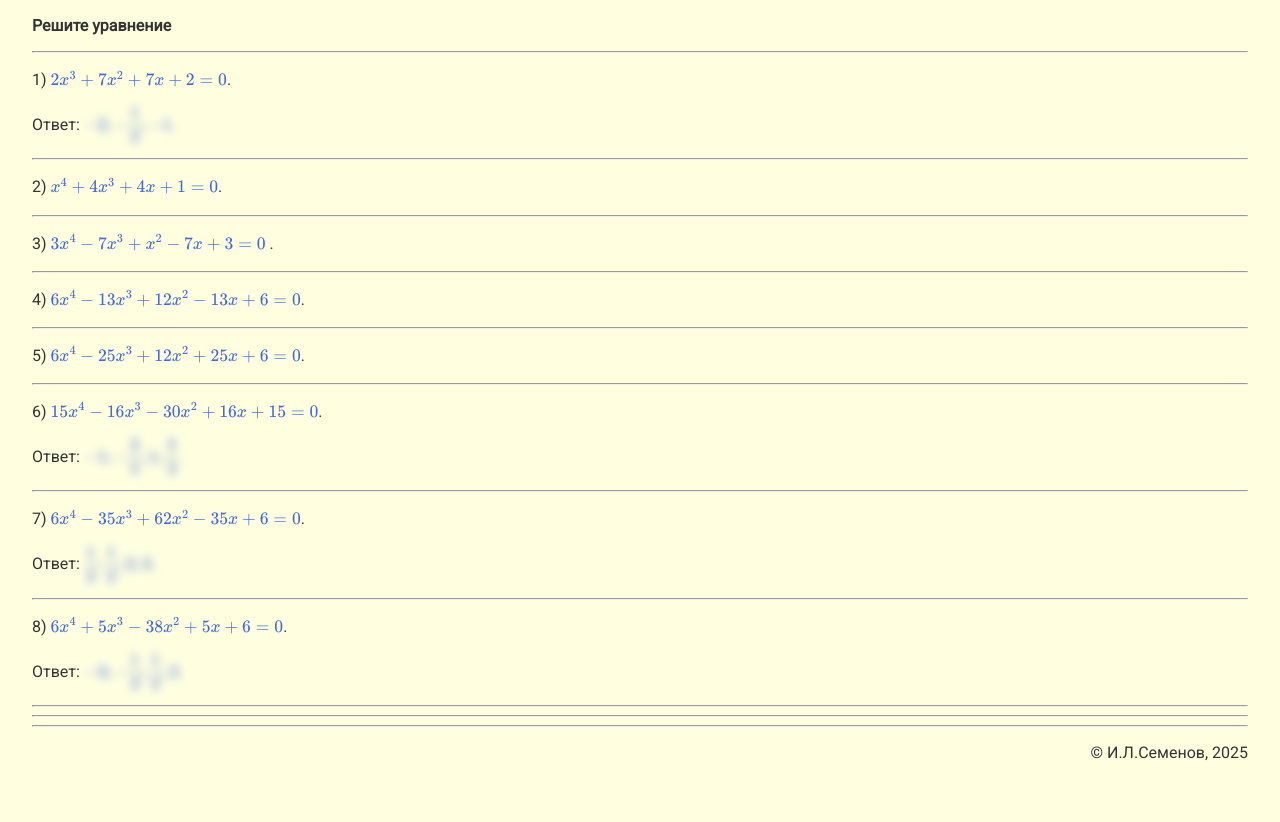
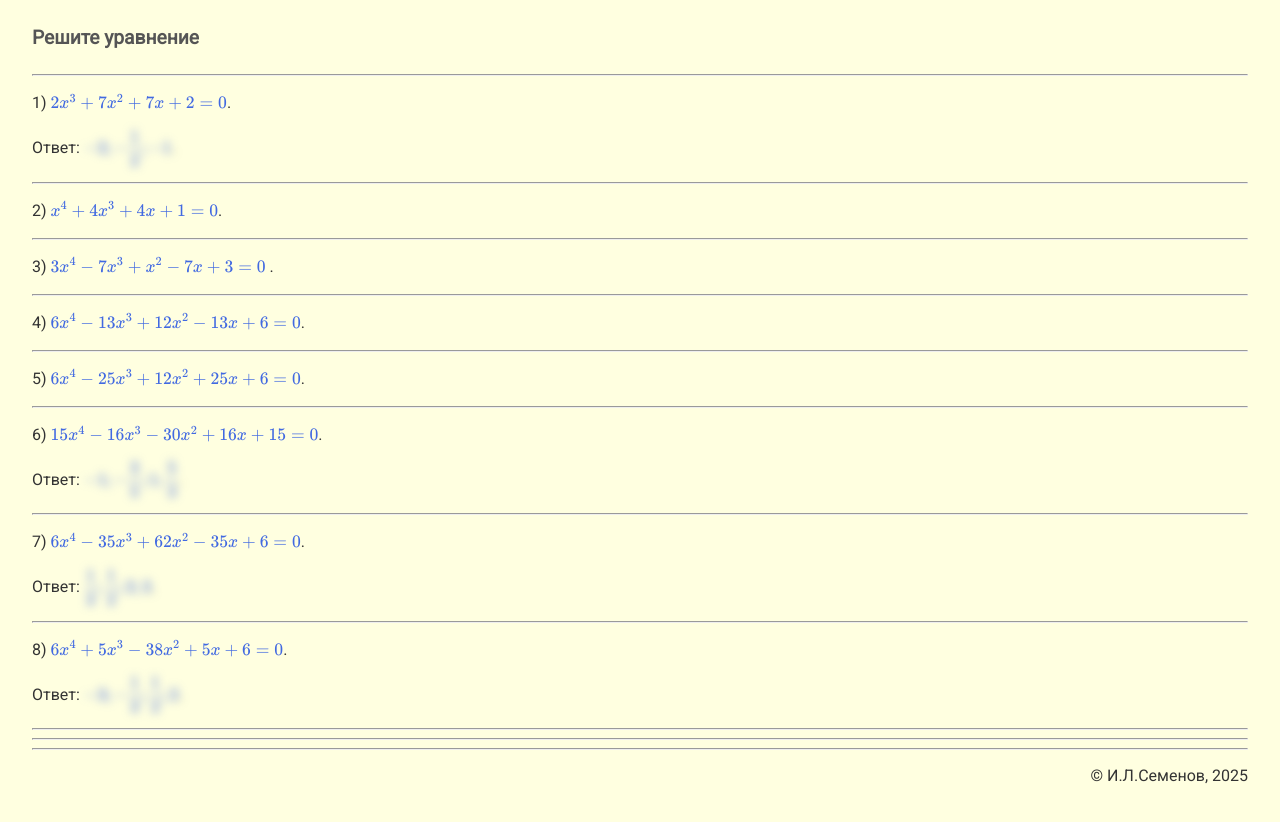
Before and after one commit to igorlsemenov/math, a Jekyll site: the page built from алгебра/егэ/возвратные_уравнения/1.md, in a window 1280 px wide. Shown: the top 822 px of the page. Built offline with Jekyll 4.4.1, drawn with Linux system fonts in a browser that asks for light colours.

Commit message:
Update 1.md

```diff
--- a/алгебра/егэ/возвратные_уравнения/1.md
+++ b/алгебра/егэ/возвратные_уравнения/1.md
@@ -3,7 +3,7 @@ layout: default
 title: Решите уравнение
 ---
 
-**Решите уравнение**
+#### Решите уравнение
 
 --- ---
 
```
